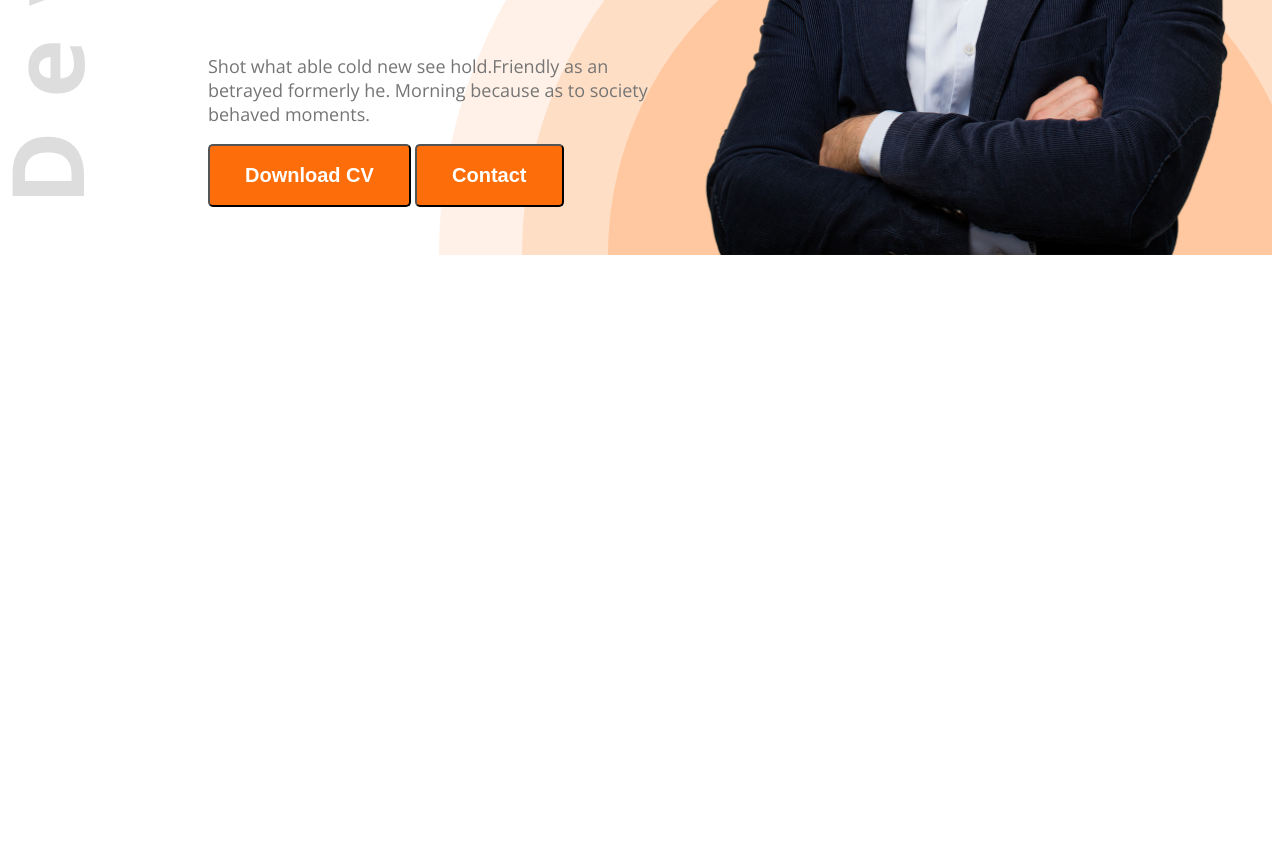
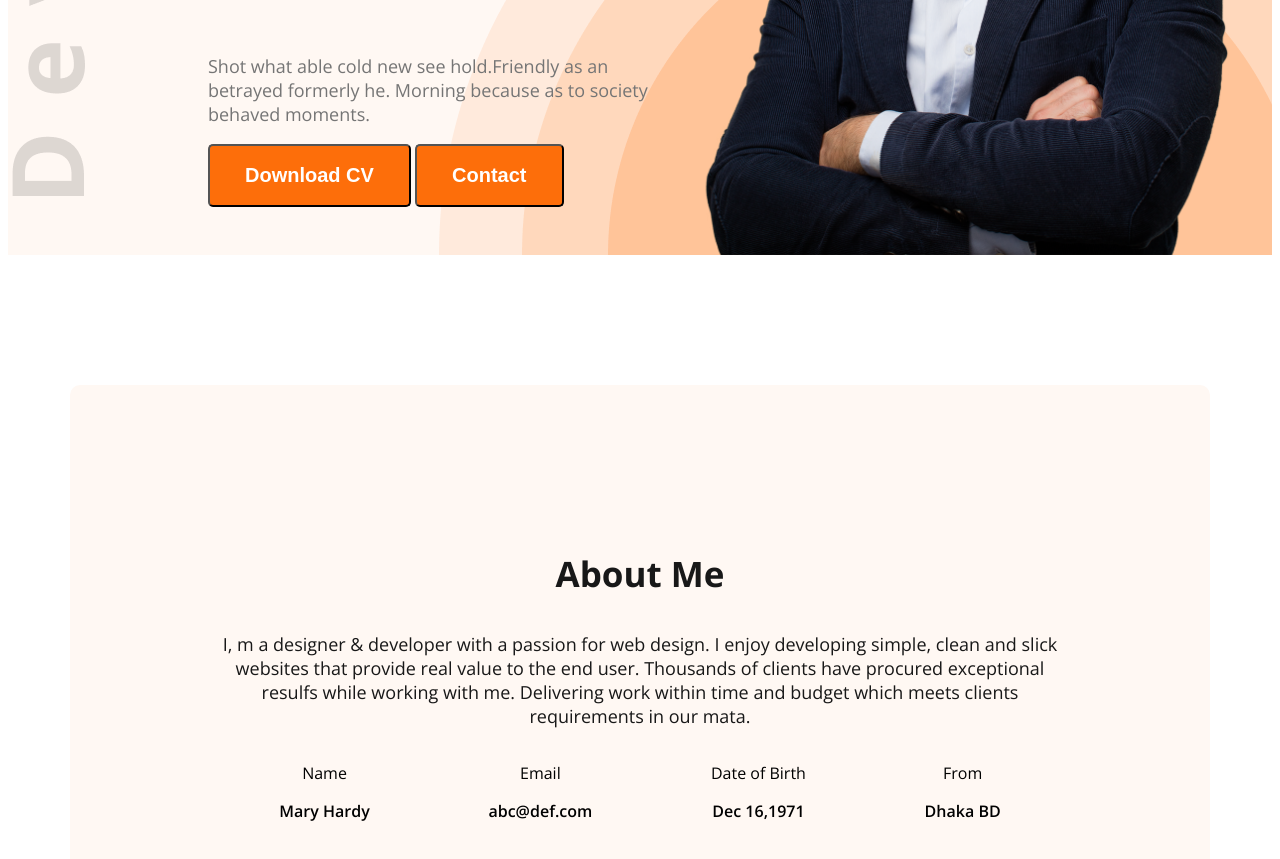
Before and after one commit to shofiullahomor/web-dev-portfollio, a plain HTML site: page index.html in a window 1280 px wide. Shown: the part 575-1434 px from the top of the page. Before the commit the page ends 838 px from the top, so only its background shows below. Drawn offline with nearby package versions, Linux system fonts and the light colour scheme.

Commit message:
about section added

```diff
--- a/index.html
+++ b/index.html
@@ -10,7 +10,7 @@
     <link rel="stylesheet" href="style/portfolio.css">
 </head>
 <body class="open-sans-normal">
-    <header class="header">
+    <header class="header secondary-bg">
         <nav>
             <h3 class="nav-title">Ma<span class="text-primary">r</span>y</h3>
             <ul>
@@ -33,7 +33,32 @@
         </div>
     </header>
     <main>
-
+        <section class="about secondary-bg">
+            <h3 class="section-title">
+                About Me
+            </h3>
+            <p class="section-description">
+                I, m a designer & developer with a passion for web design. I enjoy developing simple, clean and slick websites that provide real value to the end user. Thousands of clients have procured exceptional resulfs while working with me. Delivering work within time and budget which meets clients requirements in our mata.
+            </p>
+            <div class="about-items">
+                <div class="about-item">
+                    <p class="item-title">Name</p>
+                    <p class="about-description">Mary Hardy</p>
+                </div>
+                <div class="about-item">
+                    <p class="item-title">Email</p>
+                    <p class="about-description">abc@def.com</p>
+                </div>
+                <div class="about-item">
+                    <p class="item-title">Date of Birth</p>
+                    <p class="about-description">Dec 16,1971</p>
+                </div>
+                <div class="about-item">
+                    <p class="item-title">From</p>
+                    <p class="about-description">Dhaka BD</p>
+                </div>
+            </div>
+        </section>
     </main>
     <footer>
 
--- a/style/portfolio.css
+++ b/style/portfolio.css
@@ -15,6 +15,9 @@ nav{
     margin: 0 200px;
 }
 /* shared style */
+.secondary-bg{
+    background-color: #fff8f3;
+}
 .text-primary{
     color: #FD6E0A;
 }
@@ -77,3 +80,31 @@ nav li a{
 .banner-profile-pic{
     width: 580px;
 }
+.section-title{
+    font-size: 35px;
+    font-weight: bold;
+    color: #181818;
+}
+.section-description{
+    font-size: 18px;
+    color: #181818;
+}
+/* main style */
+main{
+    max-width: 1140px;
+    margin: 0 auto;
+}
+/* About style */
+.about{
+    border-radius: 10px;
+    padding: 130px 150px;
+    text-align: center;
+    margin-top: 130px;
+}
+.about-description{
+    font-weight: 600;
+}
+.about-items{
+  display: flex;
+  justify-content: space-around;
+}
```
